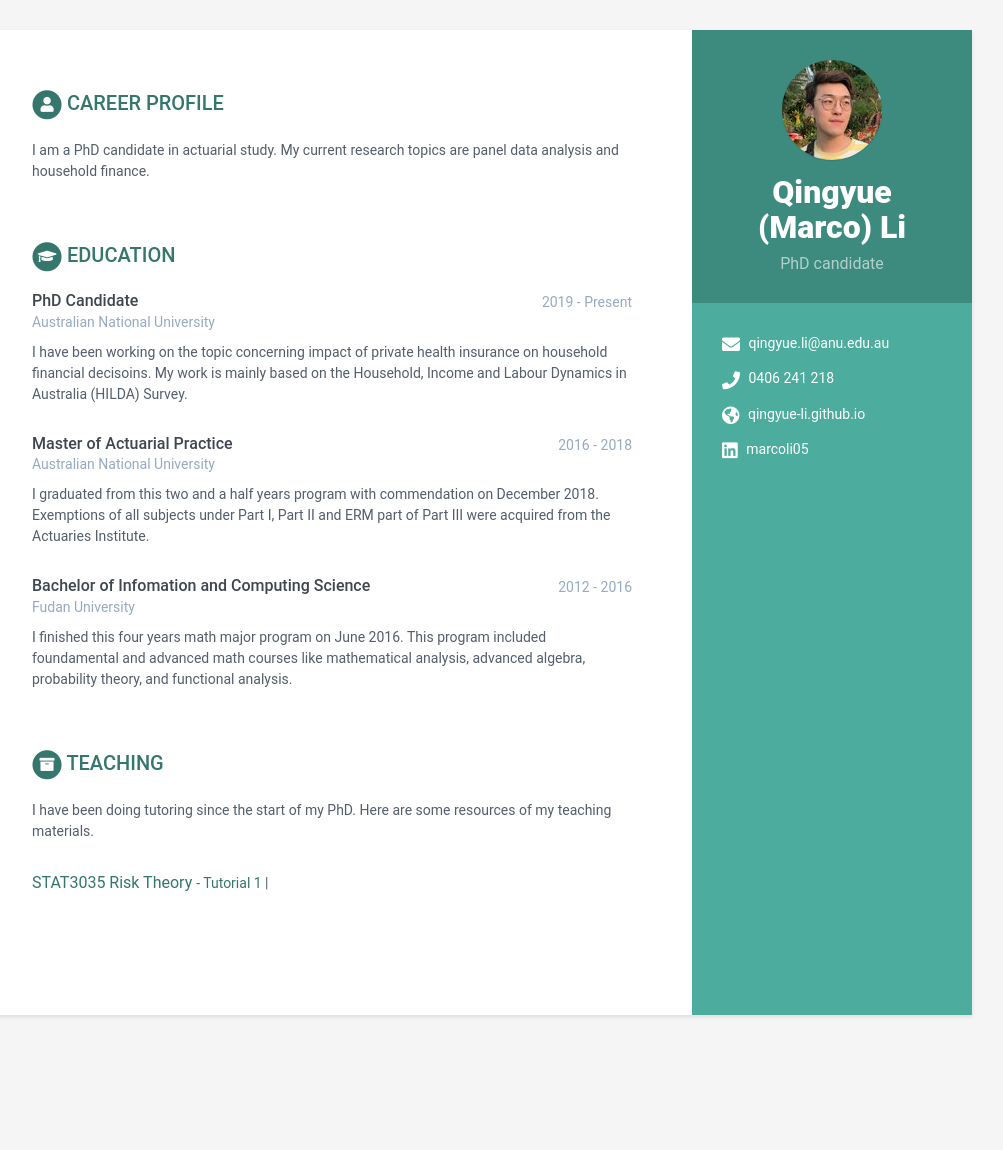
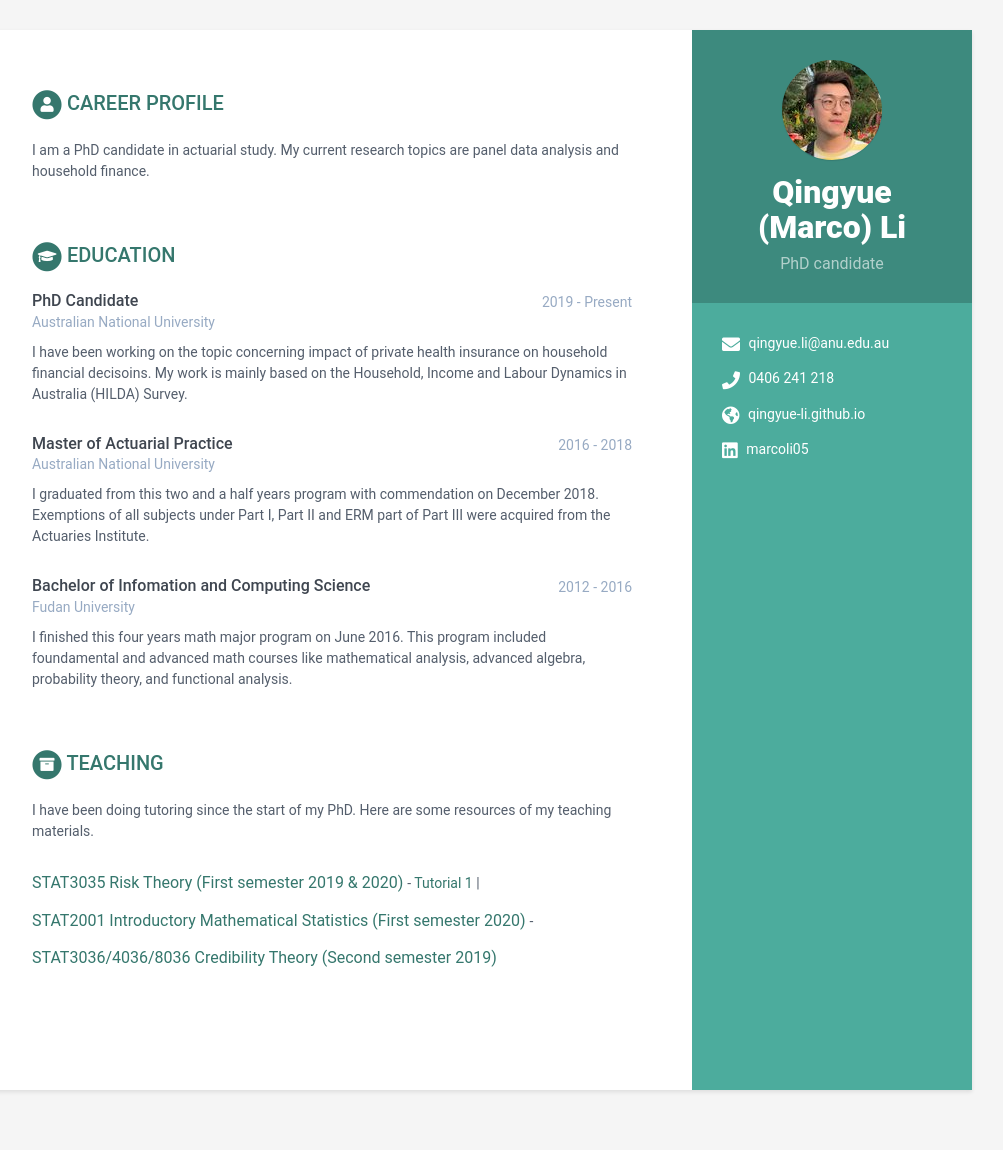
Before and after one commit to qingyue-li/qingyue-li.github.io, a Jekyll site: the page built from index.html, in a window 1280 px wide. Shown: the whole page, without its empty margins (168-1171 px from the left). Built offline with Jekyll 4.4.1, drawn with Linux system fonts in a browser that asks for light colours; before the commit the page ends 1075 px from its top, so only the background shows below that.

Commit message:
Update data.yml

```diff
--- a/_data/data.yml
+++ b/_data/data.yml
@@ -60,10 +60,16 @@ projects:
     intro: >
       I have been doing tutoring since the start of my PhD. Here are some resources of my teaching materials.
     assignments:
-      - title: STAT3035 Risk Theory
+      - title: STAT3035 Risk Theory (First semester 2019 & 2020)
         link: "https://programsandcourses.anu.edu.au/course/STAT3035"
         tagline: |
           <a href="qingyue-li.github.io/assets/Risk%20Theory%20Tutorial%201.pdf" target="_blank">Tutorial 1</a> |
+      - title: STAT2001 Introductory Mathematical Statistics (First semester 2020)
+        link: "https://programsandcourses.anu.edu.au/course/STAT2001"
+        tagline: |
+
+      - title: STAT3036/4036/8036 Credibility Theory (Second semester 2019)
+        link: "https://programsandcourses.anu.edu.au/course/STAT3036"
 
 
 
```
